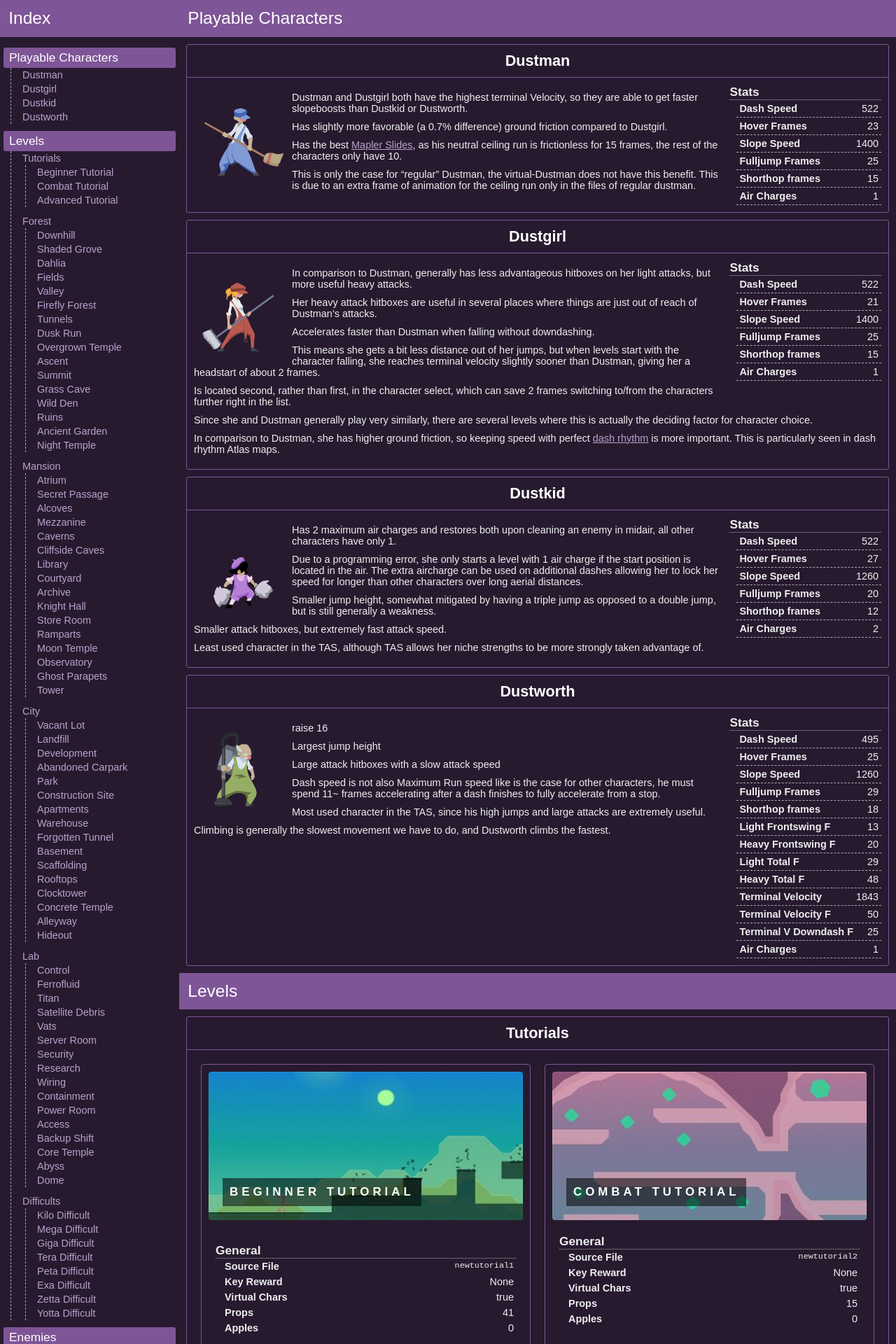
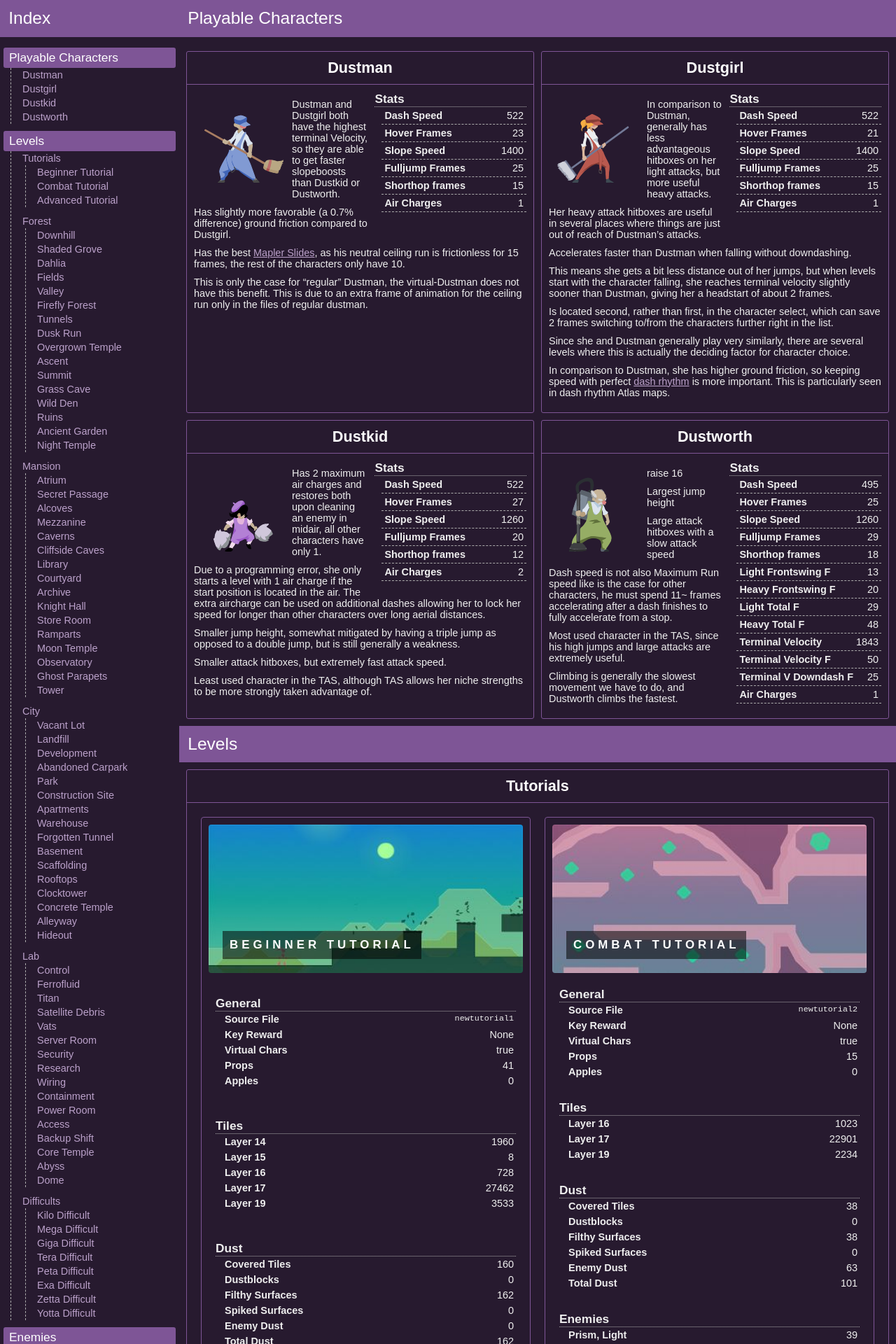
Before and after one commit to gonX/dustforce-wiki, a Jekyll site: the page built from website/index.md, in a window 1280 px wide. Shown: the top 1920 px of the page at 70% size. Built offline with Jekyll 4.4.1, drawn with Linux system fonts in a browser that asks for light colours; our own code applies the rules of GitHub Pages for plain Markdown files; the table of contents is made by our own code; some of the changed text lies outside the part shown.

Commit message:
Characters section responsive

```diff
--- a/website/assets/main.scss
+++ b/website/assets/main.scss
@@ -16,6 +16,22 @@ $spacing-h: $spacing * 0.5;
 $spacing2: $spacing * 2;
 
 $anim-time: 0.15s;
+
+@mixin media-small(){
+  @media (max-width: 480px){
+    @content;
+  }
+}
+@mixin media-med(){
+  @media (max-width: 640px){
+    @content;
+  }
+}
+@mixin media-large(){
+  @media (max-width: 1024px){
+    @content;
+  }
+}
 
 // -- Main ---------------------------------------------------
 
@@ -58,6 +74,10 @@ h1{
 
 p{
   margin: $spacing 0;
+}
+
+img {
+  max-width: 100%;
 }
 
 // -- Header ---------------------------------------------------
@@ -176,13 +196,28 @@ body article{
     }
 
     > #characters{
+      display: grid;
+      grid-template-columns: 1fr 1fr;
+      grid-gap: 10px;
+      padding: 10px;
+
+      @include media-large(){
+        grid-template-columns: 1fr;
+      }
 
       > .character{
+        margin: 0;
 
         .statlist {
           float: right;
           flex-basis: 20em;
           margin: 0 0 $spacing $spacing;
+
+          @include media-small(){
+            float: none;
+            margin-left: 0;
+          }
+
           .heading, ul div {
               padding: 0;
           }
@@ -193,6 +228,13 @@ body article{
           img.character-icon{
             float: left;
             margin: 0 $spacing $spacing 0;
+
+            @include media-small(){
+              float: none;
+              display: block;
+              margin-left: auto;
+              margin-right: auto;
+            }
           }
 
           ul.char-stats{
@@ -285,13 +327,7 @@ body article{
     }
 
     #tech > div > div {
-        display: flex;
-        padding: $spacing;
-        flex-wrap: wrap;
-
         .tech-header {
-            width: 100%;
-
             h3 {
                 display: inline-block;
                 margin: 0 0.5em 1.5em;
```
Lines whose indentation alone changed are shown as unchanged.
